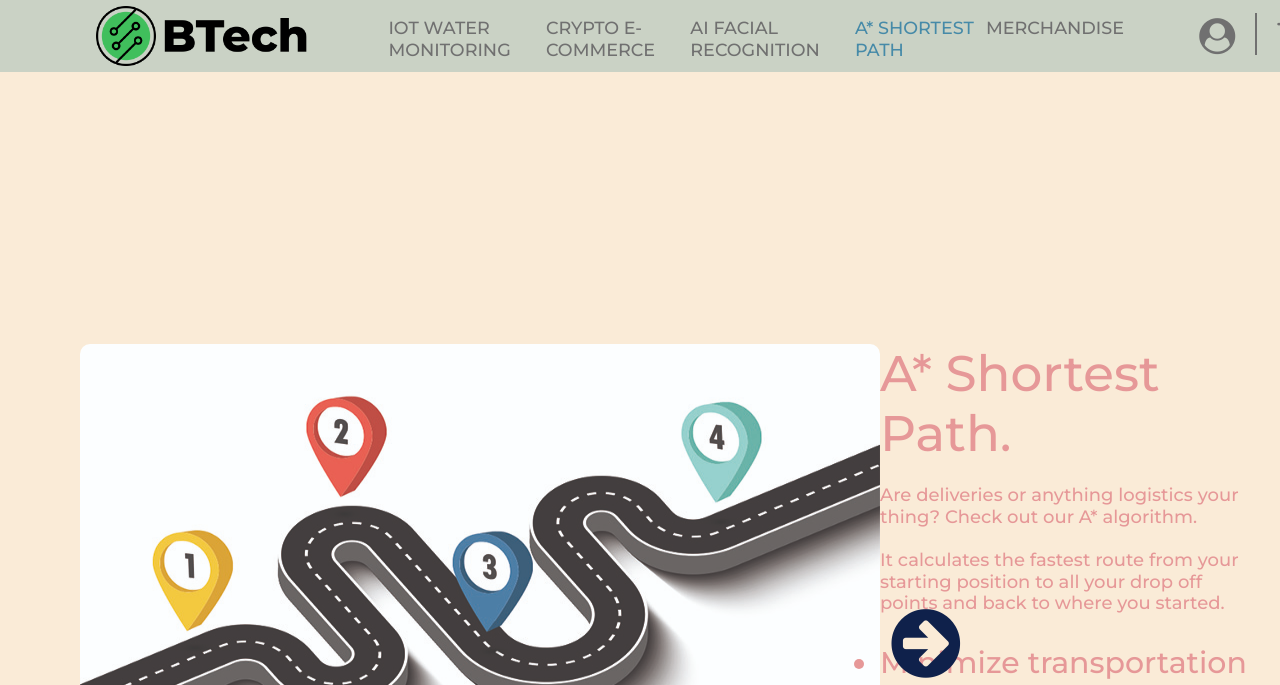
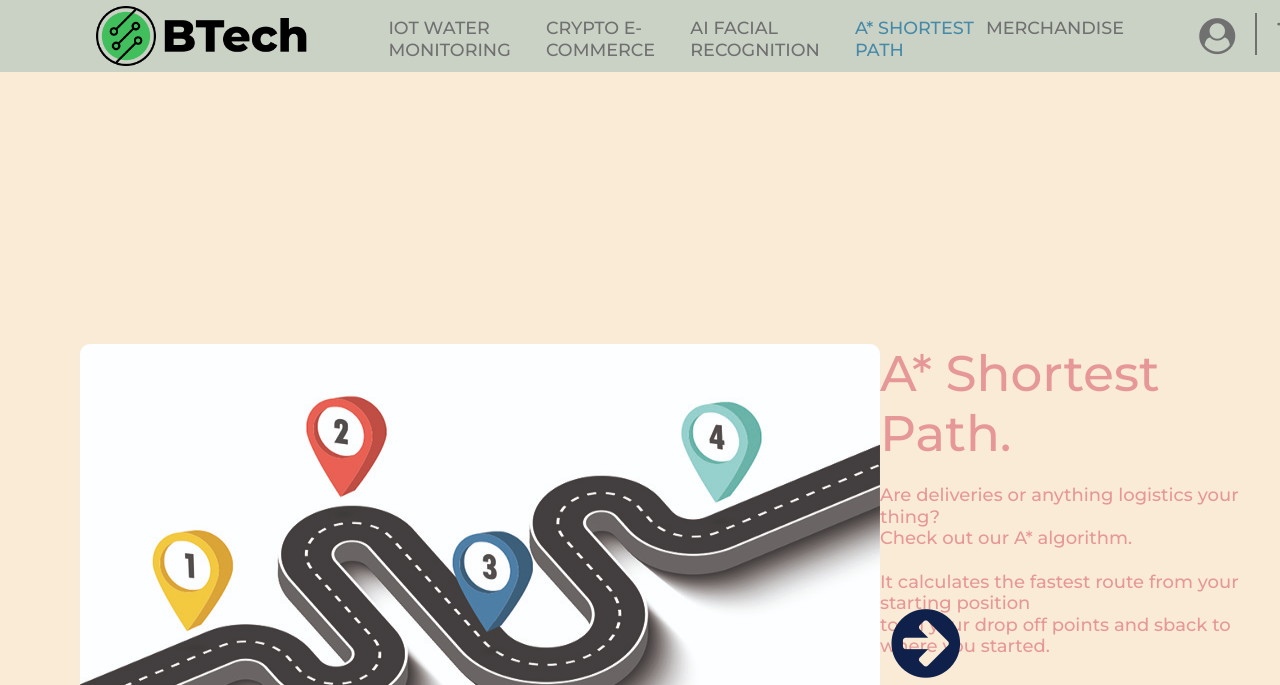
Before and after one commit to JLooping/IMY320_Boomers, a website built with Parcel: page src/shortestPath.html in a window 1280 px wide. Shown: the top 685 px of the page. Built offline with nearby package versions, Linux system fonts and the light colour scheme; no server answers.

Commit message:
Update shortestPath.html

```diff
--- a/src/shortestPath.html
+++ b/src/shortestPath.html
@@ -41,14 +41,13 @@
             <p class="projectDescription">
                 <br>
                 Are deliveries or anything logistics your thing?
+                <br>
                 Check out our A* algorithm.
                 <br>
                 <br>
-                It calculates the fastest route from your starting
-                position to all your drop off
+                It calculates the fastest route from your starting position
                 <br>
-                 points and
-                back to where you started.
+                to all your drop off points and sback to where you started.
 
             </p>
             <ul class="iotList">
```
